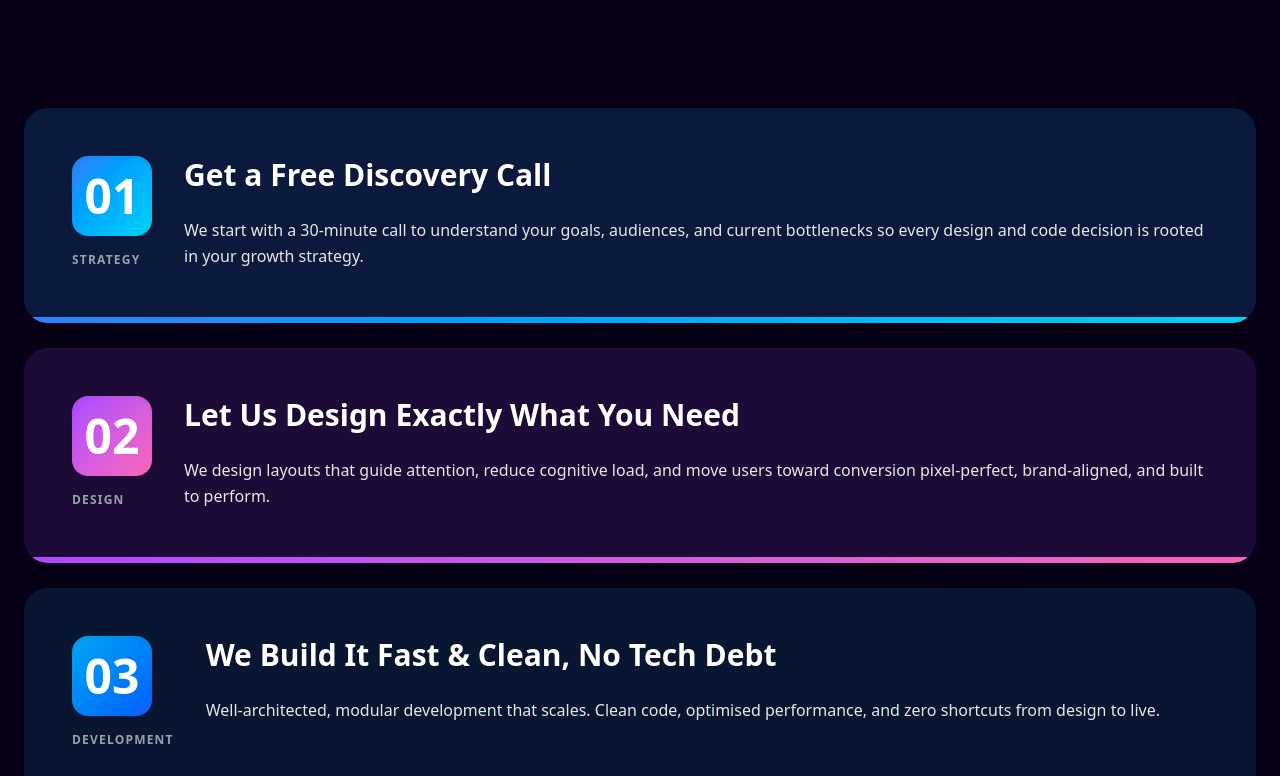
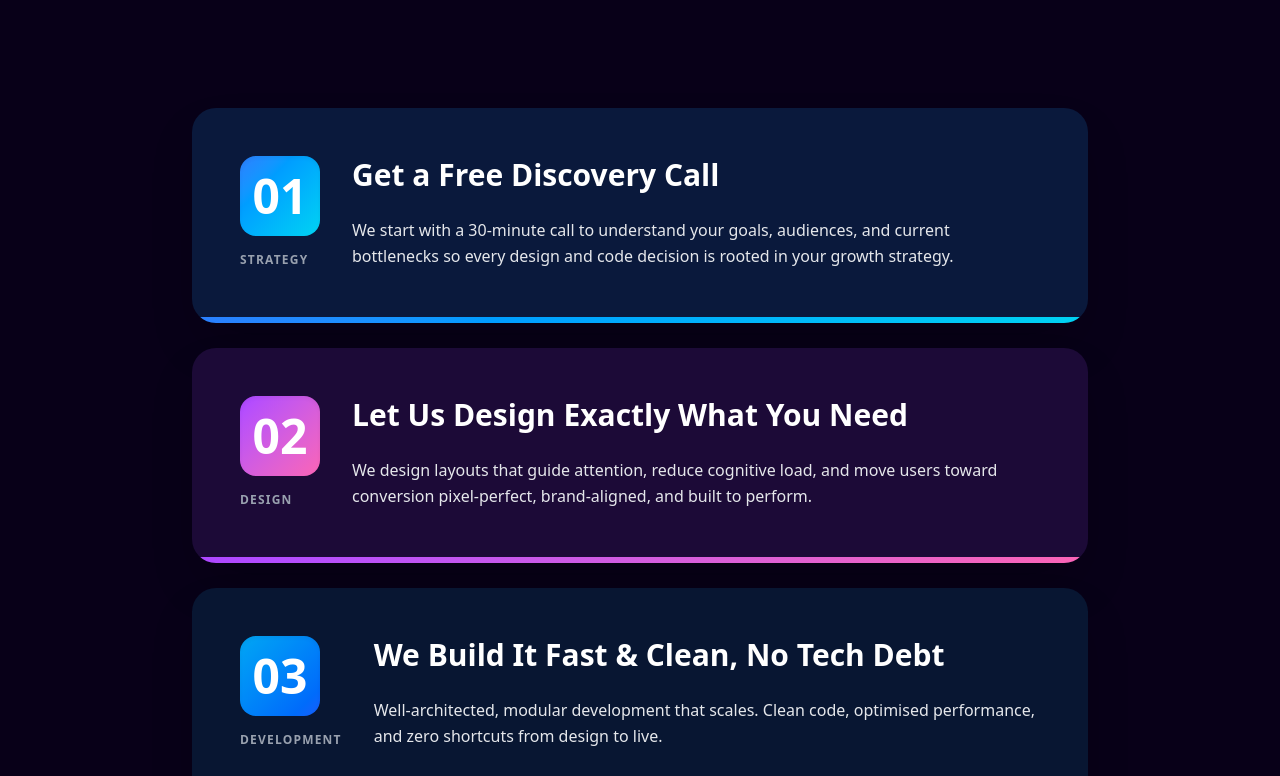
Before and after one commit to sumonpaul55/lazydevsit, a React (Vite) app: page / in a window 1280 px wide. Shown: the part 2184-2960 px from the top of the page. Built offline with nearby package versions, Linux system fonts and the light colour scheme.

Commit message:
Fixed height issue

```diff
--- a/src/components/homePage/ProcessWeFollow.tsx
+++ b/src/components/homePage/ProcessWeFollow.tsx
@@ -128,24 +128,25 @@ export default function ProcessWeFollow() {
       {/* Cards wrapper — gets pinned while cards stack */}
       <div
         ref={cardsWrapperRef}
-        className="relative flex justify-center px-6 pb-24"
+        className="relative flex justify-center"
         style={{ minHeight: "100vh" }}
       >
-        <div className="relative w-full max-w-7xl">
+        <div className="relative w-full max-w-4xl">
           {processSteps.map((step, index) => (
             <div
               key={index}
               ref={(el) => {
                 if (el) cardRefs.current[index] = el;
               }}
-              className="absolute top-0 left-0 w-full rounded-3xl shadow-2xl overflow-hidden"
+              className="absolute top-0 left-0 w-full rounded-3xl shadow-2xl overflow-hidden leading-none"
               style={{
                 backgroundColor: step.bgColor,
                 zIndex: index + 1,
                 transformOrigin: "top center",
               }}
             >
-              <div className="p-8 md:p-12">
+              <div className="p-8 md:p-12 pb-0">
+                {/* Reduced bottom padding */}
                 <div className="flex items-start gap-8">
                   {/* Number */}
                   <div className="shrink-0">
@@ -160,7 +161,7 @@ export default function ProcessWeFollow() {
                   </div>
 
                   {/* Content */}
-                  <div>
+                  <div className="flex-1">
                     <h3 className="text-3xl font-semibold leading-tight text-white mb-6">
                       {step.title}
                     </h3>
@@ -171,8 +172,10 @@ export default function ProcessWeFollow() {
                 </div>
               </div>
 
-              {/* Bottom liner Bar */}
-              <div className={`h-1.5 bg-linear-to-r ${step.color} w-full`} />
+              {/* Bottom Bar - Tightly attached */}
+              <div
+                className={`h-1.5 bg-linear-to-r ${step.color} w-full mt-0`}
+              />
             </div>
           ))}
         </div>
```
